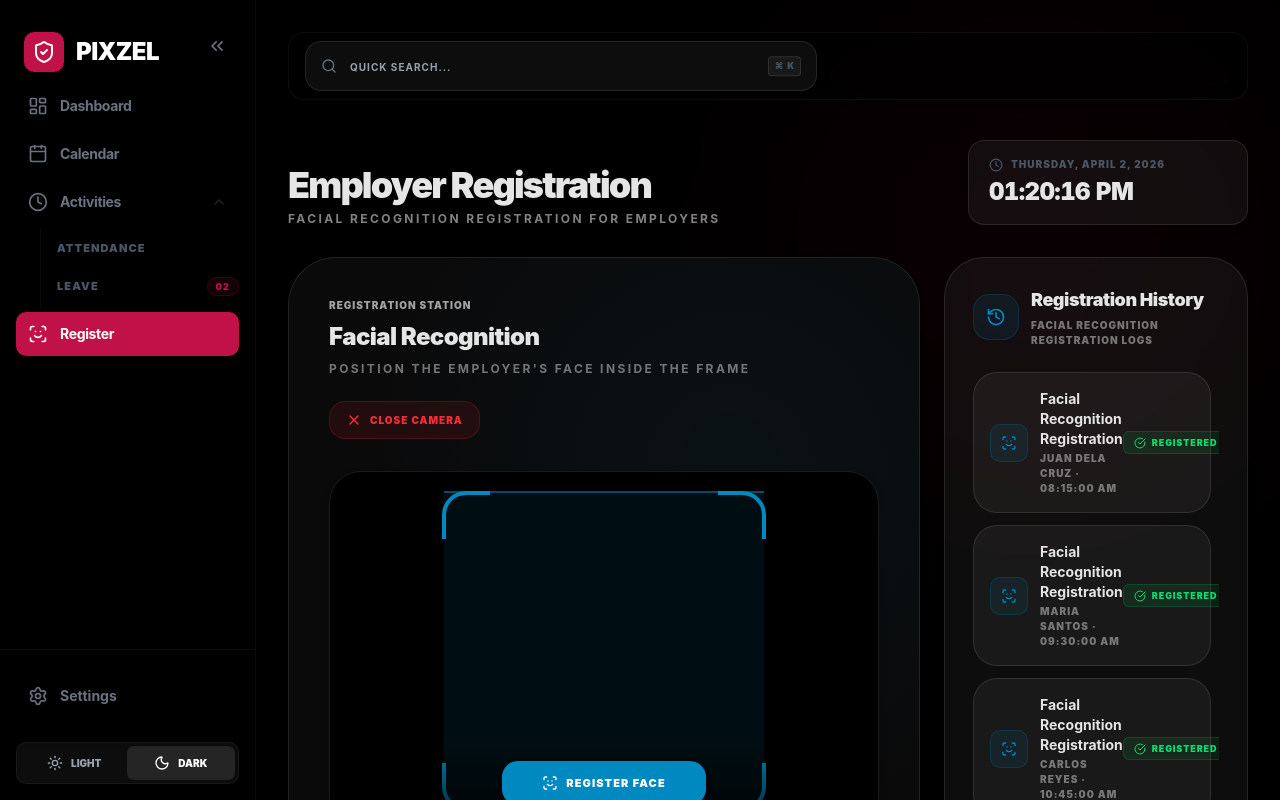
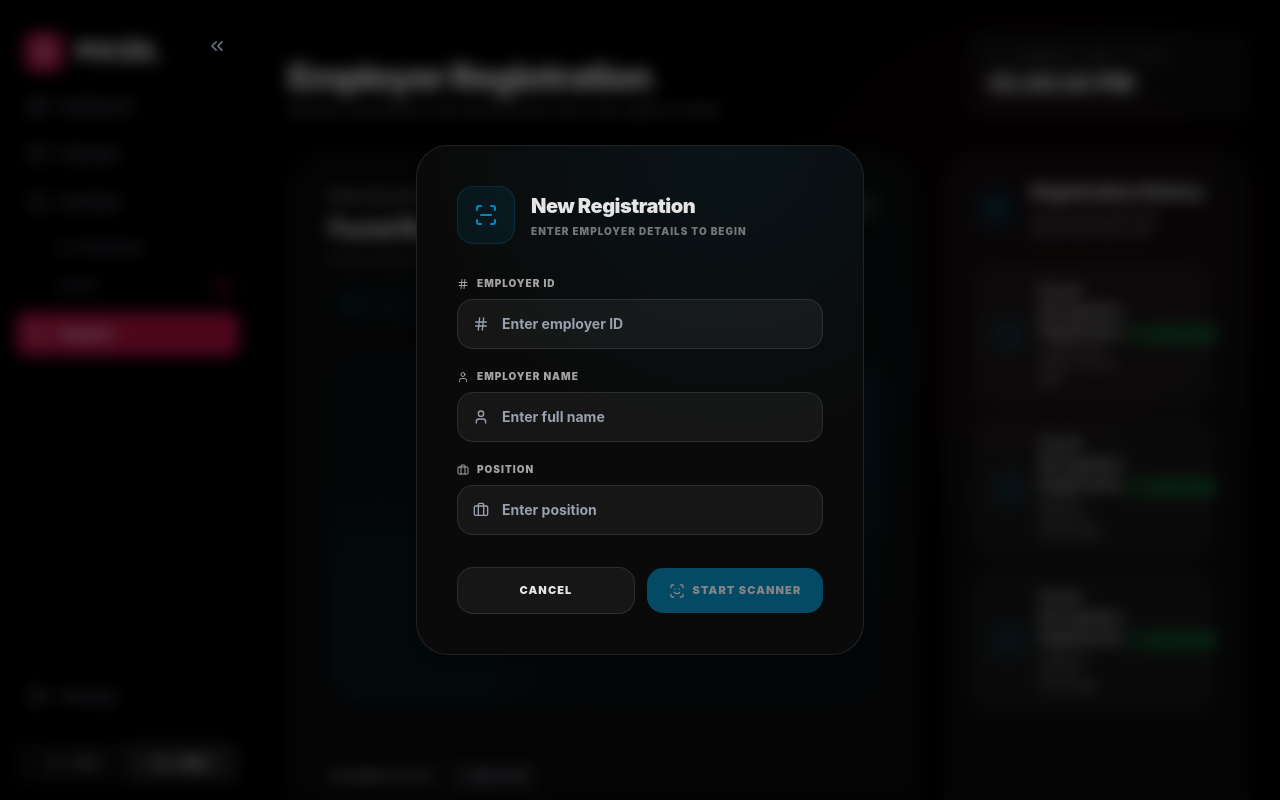
Before and after one commit to anthonyc-dev/pixzel-digital-attendance-with-advance-features, a Next.js app: page /admin/employerRegistration in a window 1280 px wide. Built offline with nearby package versions, Linux system fonts and the light colour scheme; no server answers.

Commit message:
feat: implement layout component and employer registration page with biometric capture flow

```diff
--- a/app/admin/employerRegistration/page.tsx
+++ b/app/admin/employerRegistration/page.tsx
@@ -3,7 +3,7 @@
 import React, { useEffect, useMemo, useState, useRef, useCallback } from 'react';
 import Layout from '@/components/Layout';
 import { cn } from '@/lib/utils';
-import { Clock, History, Camera, X, CheckCircle, VideoOff, ScanFace, UserCheck } from 'lucide-react';
+import { Clock, History, Camera, X, CheckCircle, VideoOff, ScanFace, UserCheck, User, Briefcase, Hash, ScanLine } from 'lucide-react';
 import Webcam from 'react-webcam';
 
 // Registration history type
@@ -14,11 +14,23 @@ type RegistrationHistory = {
   status: 'success' | 'failed';
 };
 
+type EmployerForm = {
+  employerId: string;
+  employerName: string;
+  employerPosition: string;
+};
+
 const EmployerRegistrationPage = () => {
   const [now, setNow] = useState<Date>(() => new Date());
-  const [isCameraOpen, setIsCameraOpen] = useState(true); // Camera is ON by default
+  const [isCameraOpen, setIsCameraOpen] = useState(false);
   const [isScanning, setIsScanning] = useState(false);
   const [scanResult, setScanResult] = useState<'success' | 'error' | null>(null);
+  const [isModalOpen, setIsModalOpen] = useState(true);
+  const [formData, setFormData] = useState<EmployerForm>({
+    employerId: '',
+    employerName: '',
+    employerPosition: '',
+  });
 
   // Mock registration history
   const [history, setHistory] = useState<RegistrationHistory[]>([
@@ -66,18 +78,30 @@ const EmployerRegistrationPage = () => {
         setScanResult('success');
 
         const newRecord: RegistrationHistory = {
-          id: Date.now().toString(),
-          employerName: 'New Employer',
+          id: formData.employerId || Date.now().toString(),
+          employerName: formData.employerName,
           timestamp: new Date(),
           status: 'success',
         };
+
+        // Create JSON format for static register
+        const staticRegisterJson = {
+          id: newRecord.id,
+          employerName: newRecord.employerName,
+          employerPosition: formData.employerPosition,
+          timestamp: newRecord.timestamp.toISOString(),
+          status: newRecord.status,
+          image: imageSrc,
+        };
+        // Console log the JSON
+        console.log('Static Register JSON:', JSON.stringify(staticRegisterJson, null, 2));
 
         setHistory(prev => [newRecord, ...prev]);
 
         setTimeout(() => setScanResult(null), 3000);
       }, 1500);
     }
-  }, [webcamRef]);
+  }, [webcamRef, formData]);
 
   const toggleCamera = () => {
     setIsCameraOpen(!isCameraOpen);
@@ -85,15 +109,144 @@ const EmployerRegistrationPage = () => {
     setIsScanning(false);
   };
 
+  const handleFormChange = (field: keyof EmployerForm, value: string) => {
+    setFormData(prev => ({ ...prev, [field]: value }));
+  };
+
+  const handleStartRegistration = () => {
+    if (formData.employerId && formData.employerName && formData.employerPosition) {
+      setIsModalOpen(false);
+      setIsCameraOpen(true);
+    }
+  };
+
+  const handleCancel = () => {
+    setFormData({ employerId: '', employerName: '', employerPosition: '' });
+    setIsModalOpen(false);
+  };
+
+  const handleNewRegistration = () => {
+    setFormData({ employerId: '', employerName: '', employerPosition: '' });
+    setIsModalOpen(true);
+    setIsCameraOpen(false);
+    setScanResult(null);
+    setIsScanning(false);
+  };
+
   return (
     <Layout>
+      {/* Employer Info Modal */}
+      {isModalOpen && (
+        <div className="fixed inset-0 z-50 flex items-center justify-center p-4">
+          <div className="absolute inset-0 bg-black/60 backdrop-blur-sm" />
+          <div className="relative w-full max-w-md bg-white dark:bg-[#0A0A0A] rounded-[2rem] border border-gray-100 dark:border-white/10 shadow-2xl overflow-hidden">
+            <div className="absolute inset-0 bg-[radial-gradient(circle_at_70%_0%,_rgba(0,137,192,0.08)_0%,_transparent_50%)] pointer-events-none" />
+
+            <div className="relative p-8 md:p-10">
+              <div className="flex items-center gap-4 mb-8">
+                <div className="p-4 rounded-2xl bg-[#0089C0]/10 border border-[#0089C0]/20">
+                  <ScanLine className="w-6 h-6 text-[#0089C0]" />
+                </div>
+                <div>
+                  <h2 className="text-xl font-black tracking-tight text-foreground">New Registration</h2>
+                  <p className="text-[10px] font-black uppercase tracking-widest text-muted-foreground/70 mt-1">
+                    Enter employer details to begin
+                  </p>
+                </div>
+              </div>
+
+              <div className="space-y-5">
+                <div className="space-y-2">
+                  <label className="text-[10px] font-black uppercase tracking-widest text-muted-foreground flex items-center gap-2">
+                    <Hash className="w-3 h-3" />
+                    Employer ID
+                  </label>
+                  <div className="relative">
+                    <input
+                      type="text"
+                      value={formData.employerId}
+                      onChange={(e) => handleFormChange('employerId', e.target.value)}
+                      placeholder="Enter employer ID"
+                      className="w-full bg-gray-50 dark:bg-white/5 border border-gray-200 dark:border-white/10 rounded-2xl py-3.5 px-4 pl-11 focus:outline-none focus:ring-2 focus:ring-[#0089C0]/20 focus:border-[#0089C0]/40 transition-all text-sm font-bold text-primary dark:text-white placeholder:text-gray-400"
+                    />
+                    <Hash className="absolute left-4 top-1/2 -translate-y-1/2 w-4 h-4 text-gray-400" />
+                  </div>
+                </div>
+
+                <div className="space-y-2">
+                  <label className="text-[10px] font-black uppercase tracking-widest text-muted-foreground flex items-center gap-2">
+                    <User className="w-3 h-3" />
+                    Employer Name
+                  </label>
+                  <div className="relative">
+                    <input
+                      type="text"
+                      value={formData.employerName}
+                      onChange={(e) => handleFormChange('employerName', e.target.value)}
+                      placeholder="Enter full name"
+                      className="w-full bg-gray-50 dark:bg-white/5 border border-gray-200 dark:border-white/10 rounded-2xl py-3.5 px-4 pl-11 focus:outline-none focus:ring-2 focus:ring-[#0089C0]/20 focus:border-[#0089C0]/40 transition-all text-sm font-bold text-primary dark:text-white placeholder:text-gray-400"
+                    />
+                    <User className="absolute left-4 top-1/2 -translate-y-1/2 w-4 h-4 text-gray-400" />
+                  </div>
+                </div>
+
+                <div className="space-y-2">
+                  <label className="text-[10px] font-black uppercase tracking-widest text-muted-foreground flex items-center gap-2">
+                    <Briefcase className="w-3 h-3" />
+                    Position
+                  </label>
+                  <div className="relative">
+                    <input
+                      type="text"
+                      value={formData.employerPosition}
+                      onChange={(e) => handleFormChange('employerPosition', e.target.value)}
+                      placeholder="Enter position"
+                      className="w-full bg-gray-50 dark:bg-white/5 border border-gray-200 dark:border-white/10 rounded-2xl py-3.5 px-4 pl-11 focus:outline-none focus:ring-2 focus:ring-[#0089C0]/20 focus:border-[#0089C0]/40 transition-all text-sm font-bold text-primary dark:text-white placeholder:text-gray-400"
+                    />
+                    <Briefcase className="absolute left-4 top-1/2 -translate-y-1/2 w-4 h-4 text-gray-400" />
+                  </div>
+                </div>
+              </div>
+
+              <div className="flex items-center gap-3 mt-8">
+                <button
+                  onClick={handleCancel}
+                  className="flex-1 py-3.5 rounded-2xl bg-gray-100 dark:bg-white/5 border border-gray-200 dark:border-white/10 text-foreground text-[11px] font-black uppercase tracking-widest hover:bg-gray-200 dark:hover:bg-white/10 transition-all"
+                >
+                  Cancel
+                </button>
+                <button
+                  onClick={handleStartRegistration}
+                  disabled={!formData.employerId || !formData.employerName || !formData.employerPosition}
+                  className="flex-1 py-3.5 rounded-2xl bg-[#0089C0] hover:bg-[#007aaa] text-white text-[11px] font-black uppercase tracking-widest shadow-lg shadow-[#0089C0]/30 active:scale-[0.98] transition-all disabled:opacity-50 disabled:cursor-not-allowed flex items-center justify-center gap-2"
+                >
+                  <ScanFace className="w-4 h-4" />
+                  Start Scanner
+                </button>
+              </div>
+            </div>
+          </div>
+        </div>
+      )}
+
       <div className="flex flex-col gap-8 w-full max-w-7xl animate-in fade-in duration-500 ease-out pb-10">
         <header className="flex flex-wrap items-end justify-between gap-6">
+          <div className="flex items-center gap-4">
             <div className="space-y-2">
               <h1 className="text-4xl font-black tracking-tighter text-foreground">Employer Registration</h1>
               <p className="text-muted-foreground text-xs font-bold uppercase tracking-[0.2em] leading-none opacity-80">
                 Facial recognition registration for employers
               </p>
+            </div>
+            {!isModalOpen && !isCameraOpen && (
+              <button
+                onClick={() => setIsModalOpen(true)}
+                className="px-5 py-3 rounded-2xl bg-[#0089C0] hover:bg-[#007aaa] text-white text-[10px] font-black uppercase tracking-widest shadow-lg shadow-[#0089C0]/30 active:scale-[0.98] transition-all flex items-center gap-2"
+              >
+                <UserCheck className="w-4 h-4" />
+                New Registration
+              </button>
+            )}
           </div>
 
           <div className="flex items-center gap-4">
@@ -123,20 +276,35 @@ const EmployerRegistrationPage = () => {
                     <p className="text-xs font-bold uppercase tracking-[0.2em] text-muted-foreground/70 mt-2">
                       Position the employer's face inside the frame
                     </p>
+                    <div className="flex items-center gap-3 mt-4 px-4 py-2.5 rounded-2xl bg-[#0089C0]/5 border border-[#0089C0]/20">
+                      <User className="w-4 h-4 text-[#0089C0]" />
+                      <span className="text-xs font-bold text-foreground">{formData.employerName}</span>
+                      <span className="text-[10px] font-black uppercase tracking-widest text-muted-foreground/60">|</span>
+                      <span className="text-[10px] font-bold text-muted-foreground">{formData.employerPosition}</span>
+                    </div>
                   </div>
 
                   <button
                     onClick={toggleCamera}
                     className={cn(
-                      "flex items-center gap-2 px-4 py-2.5 rounded-2xl border transition-all",
+                      "relative w-14 h-8 rounded-full transition-all duration-300",
                       isCameraOpen
-                        ? "bg-red-500/10 border-red-500/20 text-red-500 hover:bg-red-500/20"
-                        : "bg-blue-50 dark:bg-white/5 border-blue-100 dark:border-white/10 text-[#0089C0] dark:text-white hover:bg-blue-100 dark:hover:bg-white/10"
+                        ? "bg-red-500"
+                        : "bg-gray-200 dark:bg-white/10"
+                    )}
+                    aria-label={isCameraOpen ? "Close camera" : "Open camera"}
+                  >
+                    <span
+                      className={cn(
+                        "absolute top-1 w-6 h-6 rounded-full bg-white shadow-md flex items-center justify-center transition-all duration-300",
+                        isCameraOpen ? "left-7" : "left-1"
                       )}
                     >
-                    {isCameraOpen ? <X className="w-4 h-4" /> : <Camera className="w-4 h-4" />}
-                    <span className="text-[10px] font-black uppercase tracking-widest">
-                      {isCameraOpen ? 'Close Camera' : 'Turn On Camera'}
+                      {isCameraOpen ? (
+                        <VideoOff className="w-3 h-3 text-red-500" />
+                      ) : (
+                        <Camera className="w-3 h-3 text-[#0089C0]" />
+                      )}
                     </span>
                   </button>
                 </div>
@@ -170,9 +338,18 @@ const EmployerRegistrationPage = () => {
                       {/* Register Button Overlay */}
                       <div className="absolute bottom-0 inset-x-0 p-6 bg-gradient-to-t from-black/80 to-transparent flex flex-col items-center justify-end z-20">
                         {scanResult === 'success' ? (
-                          <div className="bg-green-500/90 text-white px-6 py-3 rounded-2xl flex items-center gap-2 animate-in fade-in slide-in-from-bottom flex-shrink-0">
+                          <div className="flex flex-col items-center gap-3 animate-in fade-in slide-in-from-bottom">
+                            <div className="bg-green-500/90 text-white px-6 py-3 rounded-2xl flex items-center gap-2">
                               <UserCheck className="w-5 h-5" />
                               <span className="font-bold tracking-tight text-sm">Employer Registered Successfully!</span>
+                            </div>
+                            <button
+                              onClick={handleNewRegistration}
+                              className="px-6 py-2.5 rounded-2xl bg-white/10 hover:bg-white/20 text-white text-[10px] font-black uppercase tracking-widest transition-all flex items-center gap-2"
+                            >
+                              <UserCheck className="w-3.5 h-3.5" />
+                              New Registration
+                            </button>
                           </div>
                         ) : (
                           <button
@@ -271,7 +448,7 @@ const EmployerRegistrationPage = () => {
                             Facial Recognition Registration
                           </div>
                           <div className="text-[10px] font-black uppercase tracking-widest text-muted-foreground/70 mt-0.5">
-                            {record.employerName} &middot; {record.timestamp.toLocaleTimeString('en-US', { hour: '2-digit', minute: '2-digit', second: '2-digit', hour12: true })}
+                            {record.employerName} &middot; {record.timestamp.toLocaleTimeString('en-US', { hour: '2-digit', minute: '2-digit', hour12: true })}
                           </div>
                         </div>
                       </div>
--- a/components/Layout.tsx
+++ b/components/Layout.tsx
@@ -10,7 +10,7 @@ import { usePathname } from 'next/navigation';
 const Layout = ({ children }: { children: React.ReactNode }) => {
   const [isCollapsed, setIsCollapsed] = useState(false);
   const pathname = usePathname();
-  const hideQuickSearch = pathname === '/employee/attendance';
+  const hideQuickSearch = pathname === '/employee/attendance' || pathname === '/admin/employerRegistration';
 
   return (
     <div className="flex bg-white dark:bg-black h-screen overflow-hidden text-primary dark:text-white font-sans transition-colors duration-500 selection:bg-secondary/40">
```
Lines whose indentation alone changed are shown as unchanged.
